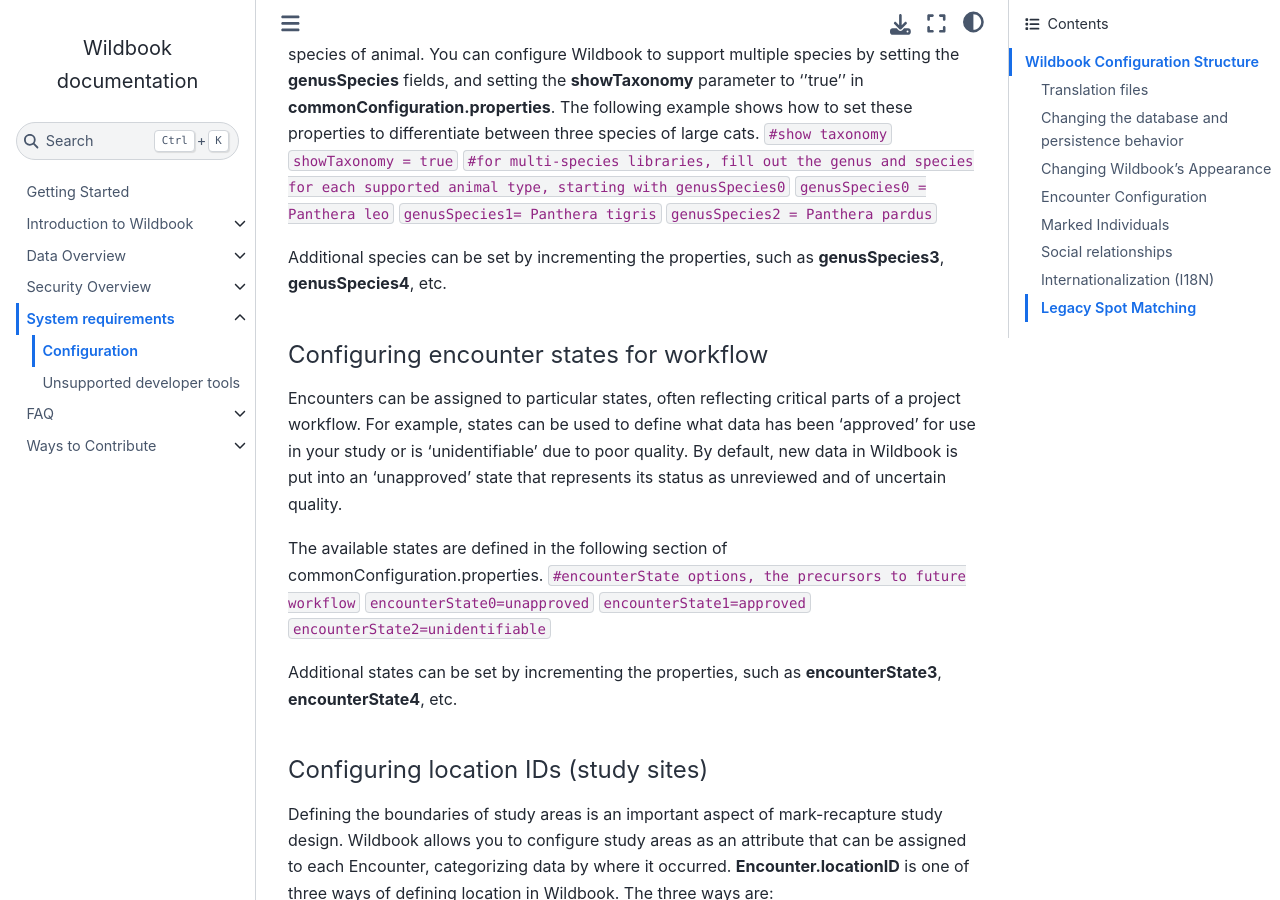
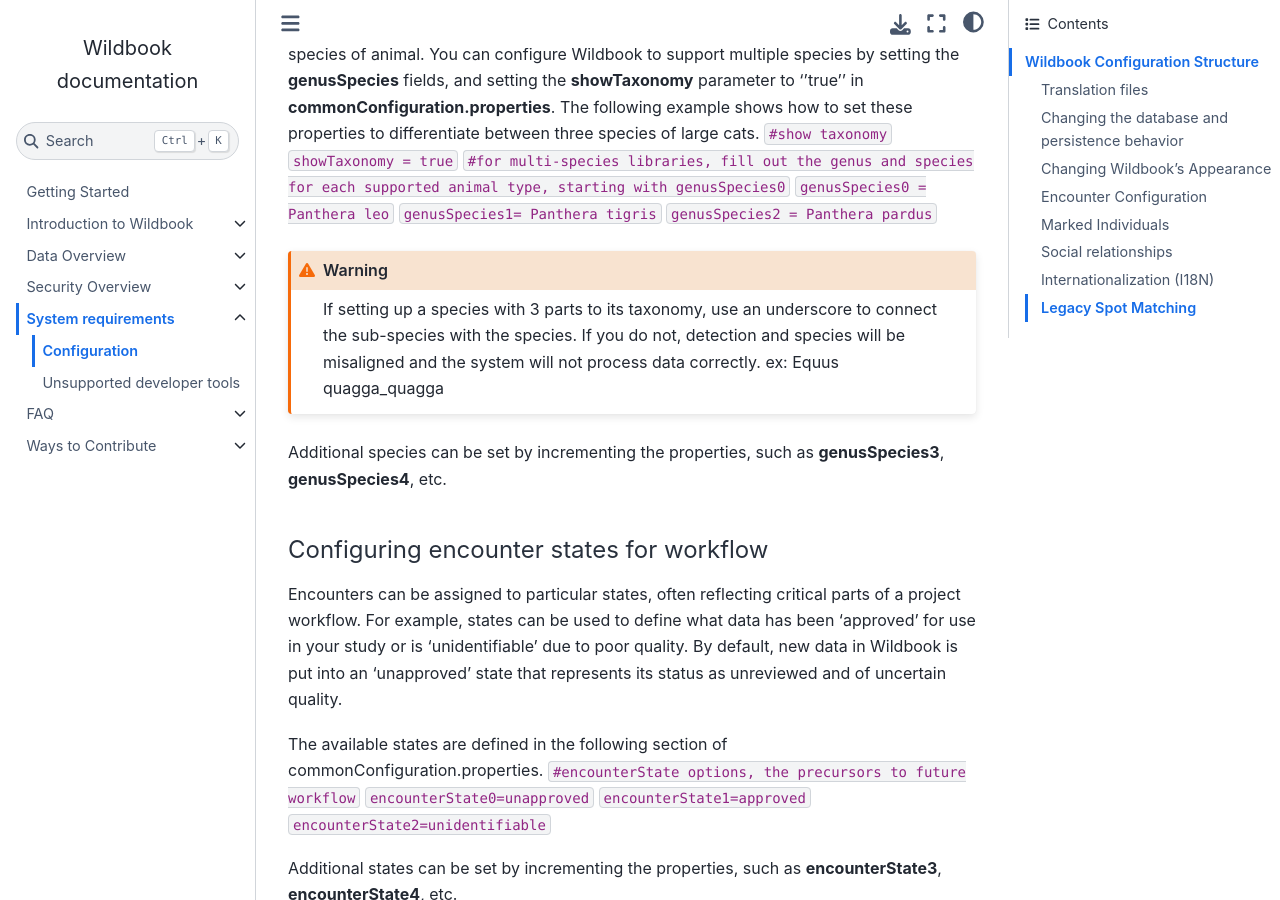
Before and after one commit to WildMeOrg/wildbook-docs, a Sphinx documentation site: the page built from docs/specifications-and-system-requirements/system-configuration.md, in a window 1280 px wide and 900 px high, scrolled down 2754 px. Built offline with Sphinx 7.4.7 and the Sphinx Book theme 1.1.4, drawn with Linux system fonts in a browser that asks for light colours.

Commit message:
ia/cconfig setup for species warning
subspecies setup causes some trouble if not in the right format. documenting the format for future headaches

````diff
--- a/docs/specifications-and-system-requirements/system-configuration.md
+++ b/docs/specifications-and-system-requirements/system-configuration.md
@@ -71,6 +71,11 @@
 By default, Wildbook assumes that information added to the database is for only one species of animal. You can configure Wildbook to support multiple species by setting the **genusSpecies** fields, and setting the **showTaxonomy** parameter to ''true'' in **commonConfiguration.properties**. The following example shows how to set these properties to differentiate between three species of large cats.
 `#show taxonomy` `showTaxonomy = true`
 `#for multi-species libraries, fill out the genus and species for each supported animal type, starting with genusSpecies0` `genusSpecies0 = Panthera leo` `genusSpecies1= Panthera tigris` `genusSpecies2 = Panthera pardus`
+
+```{warning}
+If setting up a species with 3 parts to its taxonomy, use an underscore to connect the sub-species with the species. If you do not, detection and species will be misaligned and the system will not process data correctly.
+ex: Equus quagga_quagga
+```
 
 Additional species can be set by incrementing the properties, such as **genusSpecies3**, **genusSpecies4**, etc.
 
````
